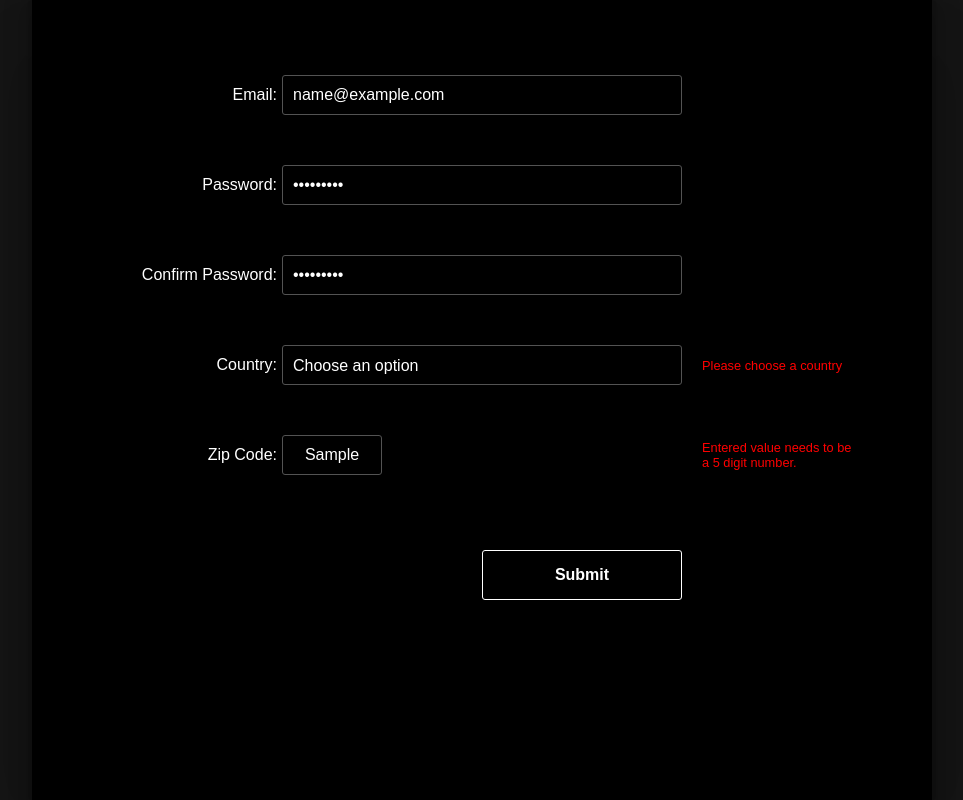
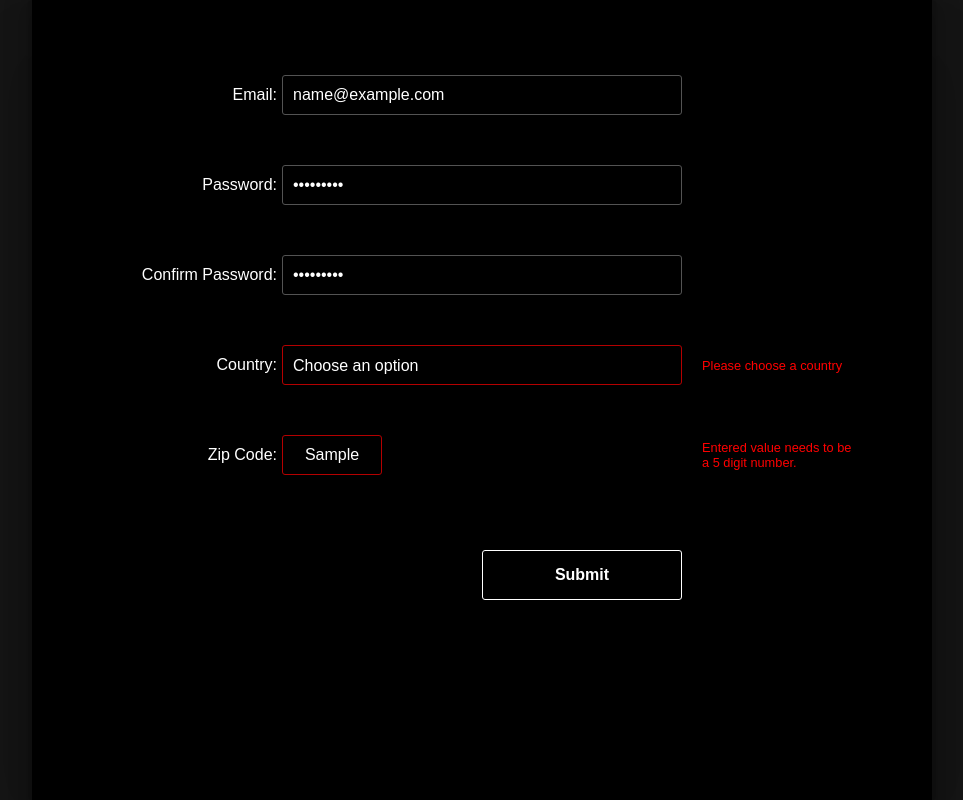
Before and after one commit to cjfaquino/form-validation, a website built with webpack: page dist/index.html in a window 1280 px wide. Both pictures are taken after typing "name@example.com", "Sample123", "Sample123", "Sample" into the empty fields and a click on the button "Submit". Shown: the whole page, without its empty margins (158-1121 px from the left). Built offline with nearby package versions, Linux system fonts and the light colour scheme; no server answers.

Commit message:
style invalid inputs

```diff
--- a/src/style.css
+++ b/src/style.css
@@ -54,6 +54,11 @@ input:focus,
 select:focus {
   border: 1px solid white;
   outline: none;
+}
+
+input.active,
+select.active {
+  border: 1px solid rgb(180, 0, 0);
 }
 
 button {
```
